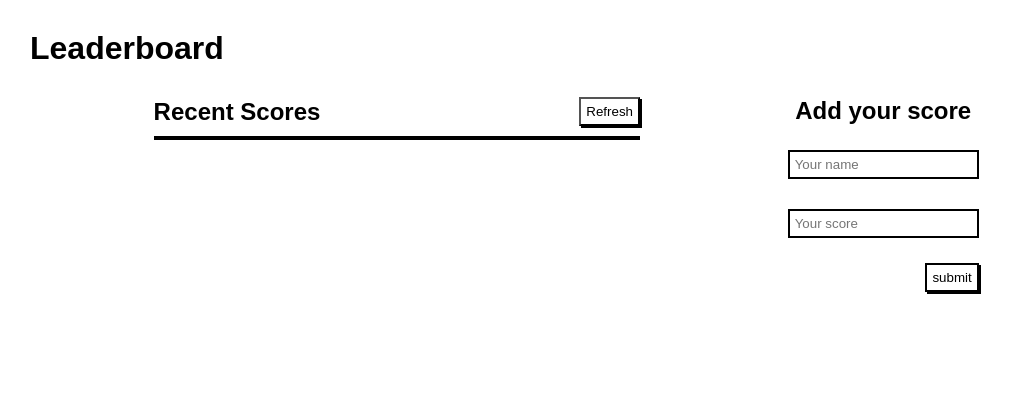
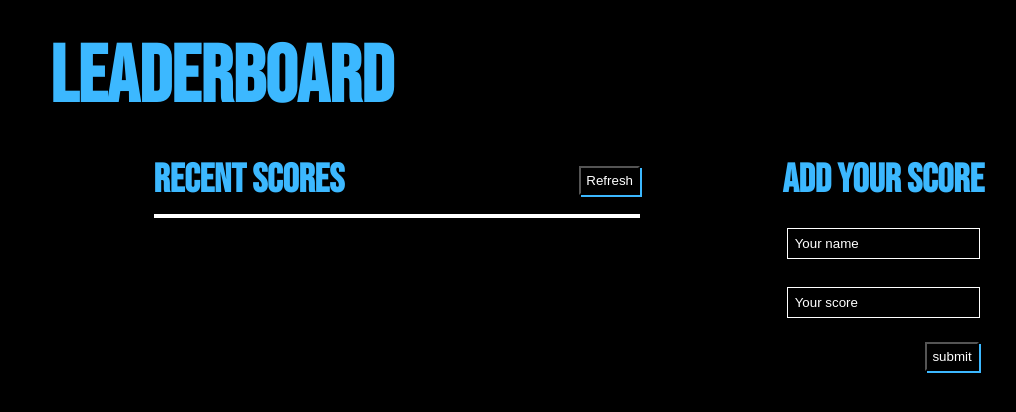
Before and after one commit to orozCoding/leaderboard, a website built with webpack: page src/index.html in a window 1280 px wide. Shown: the whole page, without its empty margins (0-1016 px from the left). Built offline with nearby package versions, Linux system fonts and the light colour scheme; no server answers.

Commit message:
finish style

```diff
--- a/src/css/styles.css
+++ b/src/css/styles.css
@@ -1,3 +1,5 @@
+@import url('https://fonts.googleapis.com/css2?family=Bebas+Neue&family=Poppins:ital,wght@0,100;0,200;0,300;0,400;0,500;0,600;0,700;0,800;0,900;1,100;1,200;1,300;1,400;1,500;1,600;1,700;1,800;1,900&display=swap');
+
 * {
   padding: 0;
   margin: 0;
@@ -8,6 +10,7 @@ html,
 body {
   padding: 0;
   margin: 0;
+  background-color: #000;
 }
 
 html {
@@ -15,22 +18,29 @@ html {
 }
 
 body {
-  font-family: sans-serif;
+  font-family: 'Bebas Neue', cursive;
+  color: #fff;
 }
 
 ul {
   list-style: none;
-  border: solid 2px #000;
+  border: solid 2px #fff;
   width: 100%;
 }
 
 li {
   padding: 5px;
+  font-family: 'Poppins', sans-serif;
 }
 
 header {
   align-self: flex-start;
-  margin: 30px 30px;
+  margin: 30px 50px;
+  font-size: 40px;
+}
+
+#header-title {
+  color: rgb(60, 184, 255);
 }
 
 #main {
@@ -45,16 +55,14 @@ header {
   width: 40%;
 }
 
-#main-left button {
-  border-radius: 0;
-  padding: 5px;
-  background-color: white;
-  box-shadow: 2px 2px 0 0 #000;
-}
-
 #title-left {
   width: 100%;
   justify-content: space-between;
+}
+
+#title-left-text {
+ color: rgb(60, 184, 255);
+ font-size: 40px;
 }
 
 #scores-board {
@@ -62,16 +70,16 @@ header {
 }
 
 ul li {
-  color: black;
+  color: #fff;
   width: 100%;
 }
 
 ul li:nth-child(odd) {
-  background-color: #fff;
+  background-color: rgb(0, 0, 0);
 }
 
 ul li:nth-child(even) {
-  background-color: #e0e0e0;
+  background-color: #252525;
 }
 
 #main-right {
@@ -80,23 +88,53 @@ ul li:nth-child(even) {
   width: 40%;
 }
 
+#title-right-text {
+  color: rgb(60, 184, 255);
+ font-size: 40px;
+}
+
 #main-right form {
   gap: 15px;
 }
 
-#main-right form input {
+.form-input {
   padding: 5px;
-  color: #000;
+  color: #fff;
   border: solid 2px #000;
+  background-color: #000;
+  outline: #fff solid 1px;
+}
+
+.form-input::placeholder {
+  color: #fff;
+}
+
+#title-left-button,
+#form-btn {
+  padding: 5px;
+  background-color: #000;
+  box-shadow: 2px 2px 0 0 rgb(60, 184, 255);
+  color: #fff;
+  transition: all 0.4s;
 }
 
 #form-btn {
   margin-top: 10px;
   align-self: flex-end;
-  border-radius: 0;
+}
+
+#title-left-button:hover,
+#form-btn:hover {
   padding: 5px;
-  background-color: white;
-  box-shadow: 2px 2px 0 0 #000;
+  background-color: rgb(60, 184, 255);
+  box-shadow: 2px 2px 0 0 rgb(60, 184, 255);
+  color: #000;
+  transition: all 0.4s;
+}
+
+#form-alert {
+  color: rgb(60, 184, 255);
+  font-family: 'Poppins', sans-serif;
 }
 
 .d-flex {
--- a/src/js/functions.js
+++ b/src/js/functions.js
@@ -54,6 +54,14 @@ const renderBoard = async () => {
   });
 };
 
+const alertSuccess = () => {
+  const span = document.getElementById('form-alert');
+  span.textContent = 'Your score was submited';
+  setTimeout(() => {
+    span.textContent = '';
+  }, 3000);
+};
+
 const formEventListener = () => {
   const form = document.getElementById('user-form');
   form.addEventListener('submit', (e) => {
@@ -61,6 +69,7 @@ const formEventListener = () => {
     if (form.name.value !== '' && form.score.value !== '') {
       addScore(form.name.value, form.score.value);
       form.reset();
+      alertSuccess();
     }
   });
 };
--- a/src/js/html.js
+++ b/src/js/html.js
@@ -12,9 +12,9 @@ const main = `<div id="main-left" class="d-flex">
     </div>
     <form action="" id="user-form" class="d-flex">
         <label for="name"></label>
-        <input type="text" name="name" id="input-name" placeholder="Your name">
+        <input type="text" name="name" id="input-name" class="form-input" placeholder="Your name">
         <label for="score"></label>
-        <input type="number" name="score" id="input-score" placeholder="Your score">
+        <input type="number" name="score" id="input-score" class="form-input" placeholder="Your score">
         <input type="submit" value="submit" id="form-btn" class="click">
         <span id="form-alert"></span>
     </form>
```
Also changed, not shown: dist/main.js.
